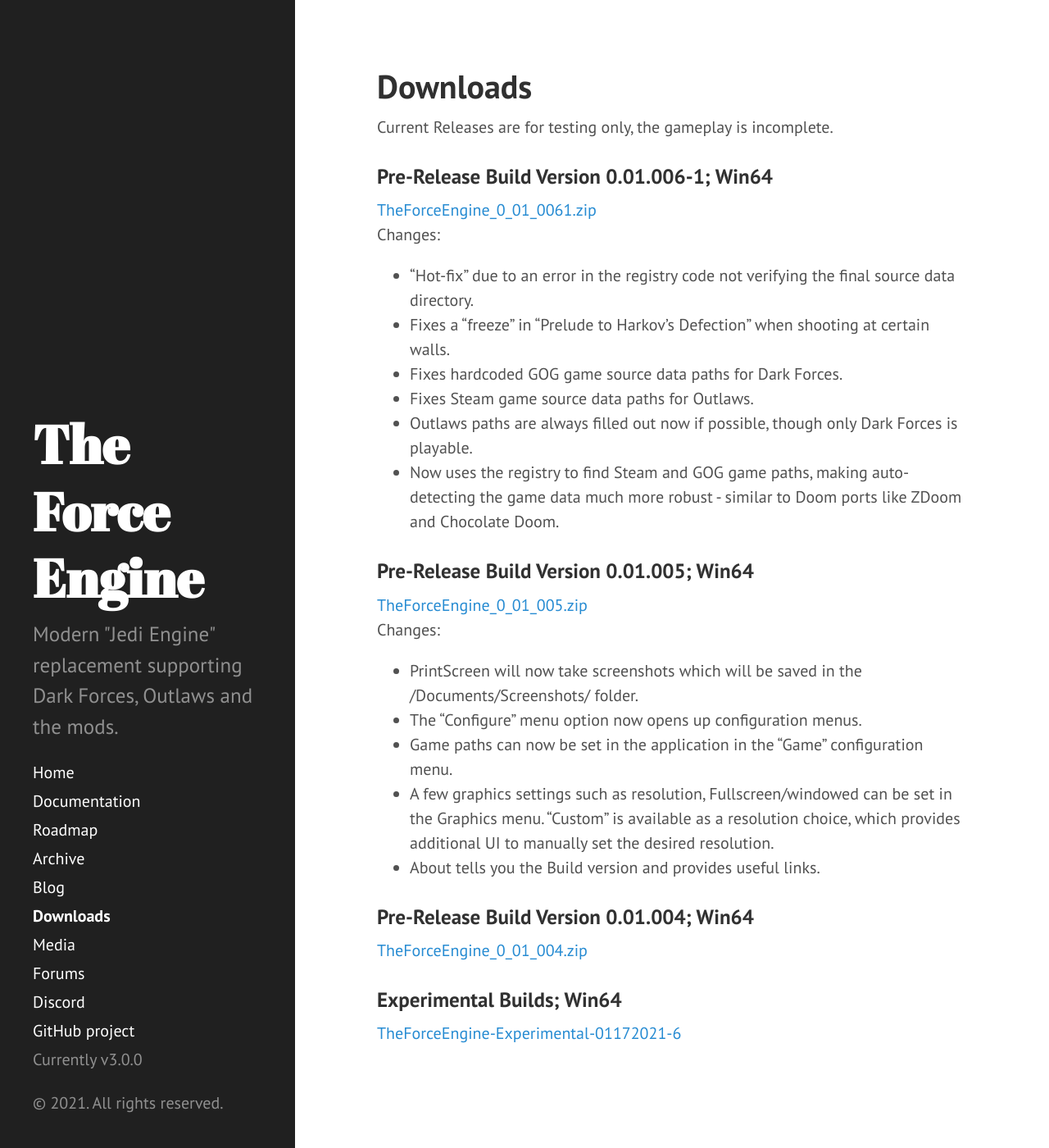
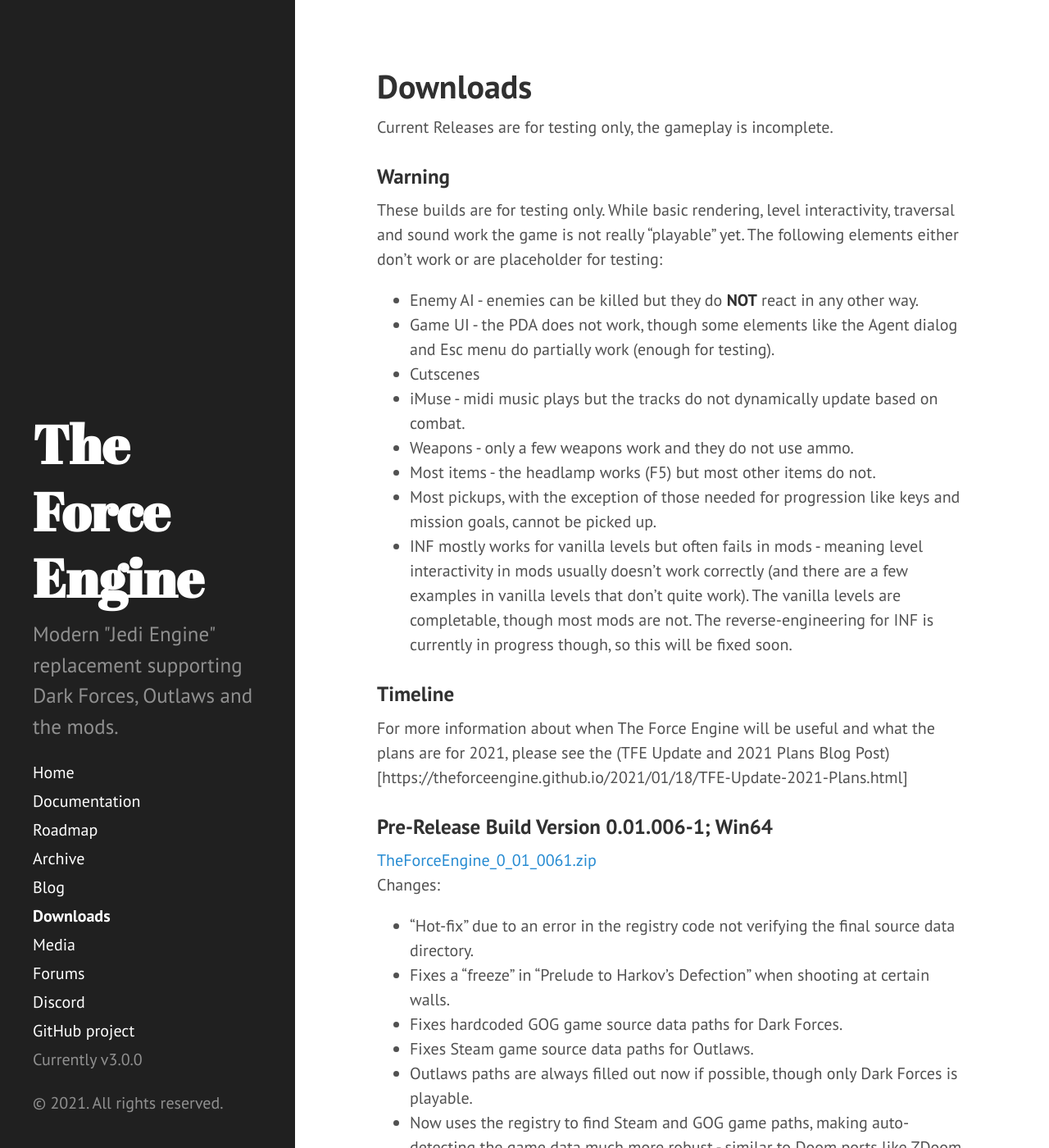
Before and after one commit to TheForceEngine/TheForceEngine.github.io, a Jekyll site: the page built from downloads.md, in a window 1280 px wide and 1400 px high. Shown: the whole window at 82% size. Built offline with Jekyll 4.4.1, drawn with Linux system fonts in a browser that asks for light colours.

Commit message:
Update downloads.md

```diff
--- a/downloads.md
+++ b/downloads.md
@@ -4,6 +4,20 @@
 ---
 
 Current Releases are for testing only, the gameplay is incomplete.
+
+### Warning
+These builds are for testing only. While basic rendering, level interactivity, traversal and sound work the game is not really "playable" yet. The following elements either don't work or are placeholder for testing:
+* Enemy AI - enemies can be killed but they do __NOT__ react in any other way.
+* Game UI - the PDA does not work, though some elements like the Agent dialog and Esc menu do partially work (enough for testing).
+* Cutscenes
+* iMuse - midi music plays but the tracks do not dynamically update based on combat.
+* Weapons - only a few weapons work and they do not use ammo.
+* Most items - the headlamp works (F5) but most other items do not.
+* Most pickups, with the exception of those needed for progression like keys and mission goals, cannot be picked up.
+* INF mostly works for vanilla levels but often fails in mods - meaning level interactivity in mods usually doesn't work correctly (and there are a few examples in vanilla levels that don't quite work). The vanilla levels are completable, though most mods are not. The reverse-engineering for INF is currently in progress though, so this will be fixed soon.
+
+### Timeline
+For more information about when The Force Engine will be useful and what the plans are for 2021, please see the (TFE Update and 2021 Plans Blog Post)[https://theforceengine.github.io/2021/01/18/TFE-Update-2021-Plans.html]
 
 ### Pre-Release Build Version 0.01.006-1; Win64
 [TheForceEngine_0_01_0061.zip](archive/TheForceEngine_0_01_0061.zip) <br>
```
